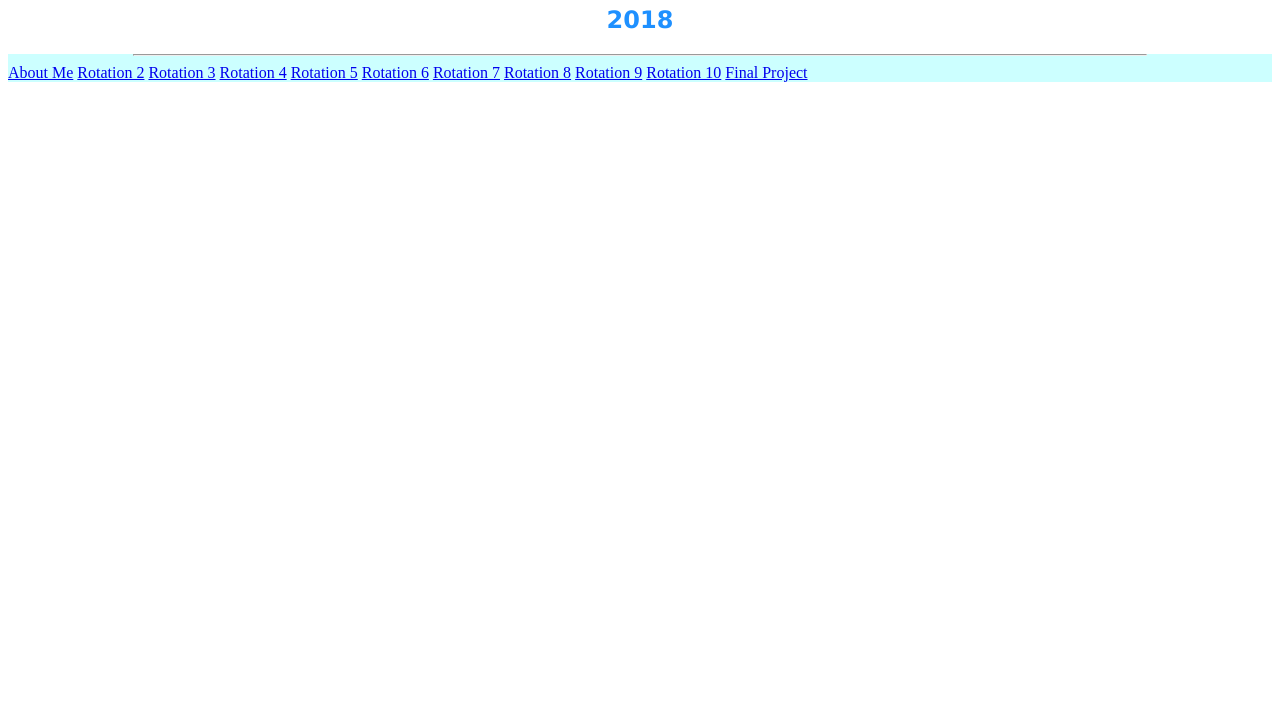
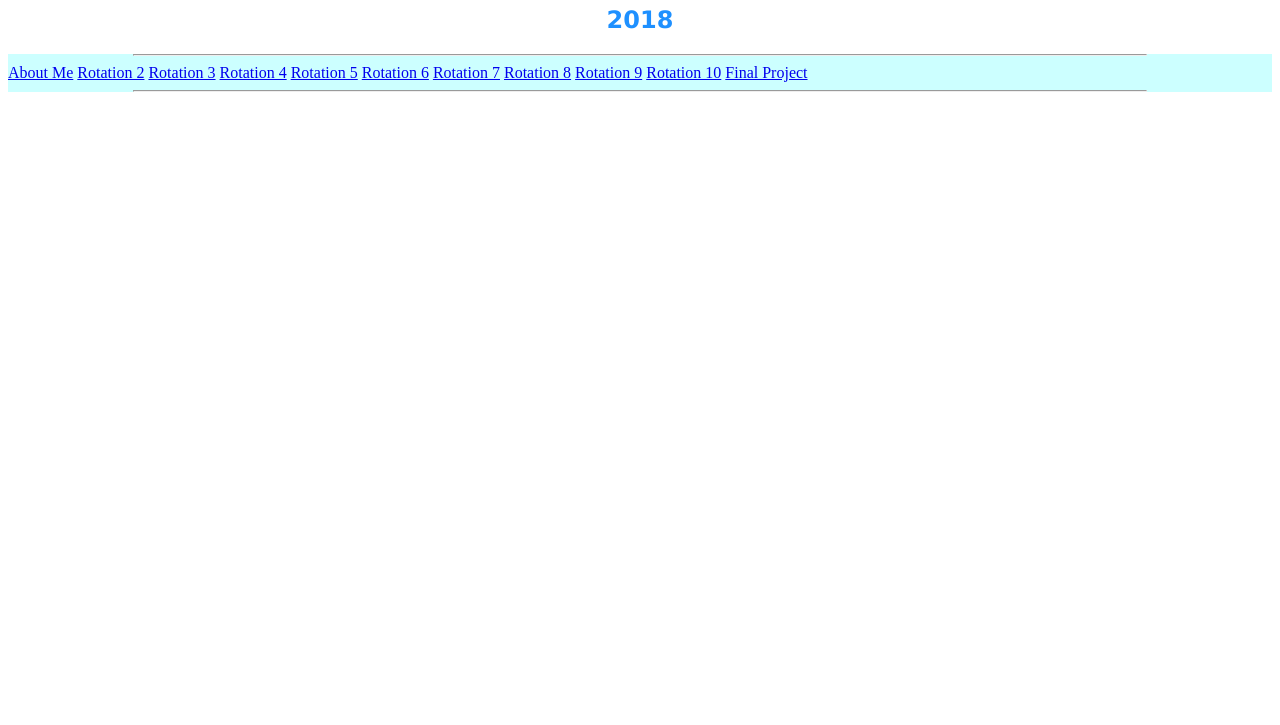
Before and after one commit to wrafab/swaseys, a plain HTML site: page index.html in a window 1280 px wide. Shown: the part 75-800 px from the top of the page. Drawn offline with Linux system fonts and the light colour scheme.

Commit message:
Update index.html

```diff
--- a/index.html
+++ b/index.html
@@ -31,5 +31,8 @@
  <a href="r9.html">Rotation 9</a>
  <a href="r10.html">Rotation 10</a>
  <a href="rf.html">Final Project</a>
+
+ <hr style="width:80%">
+
 </body>
 </html>
```
